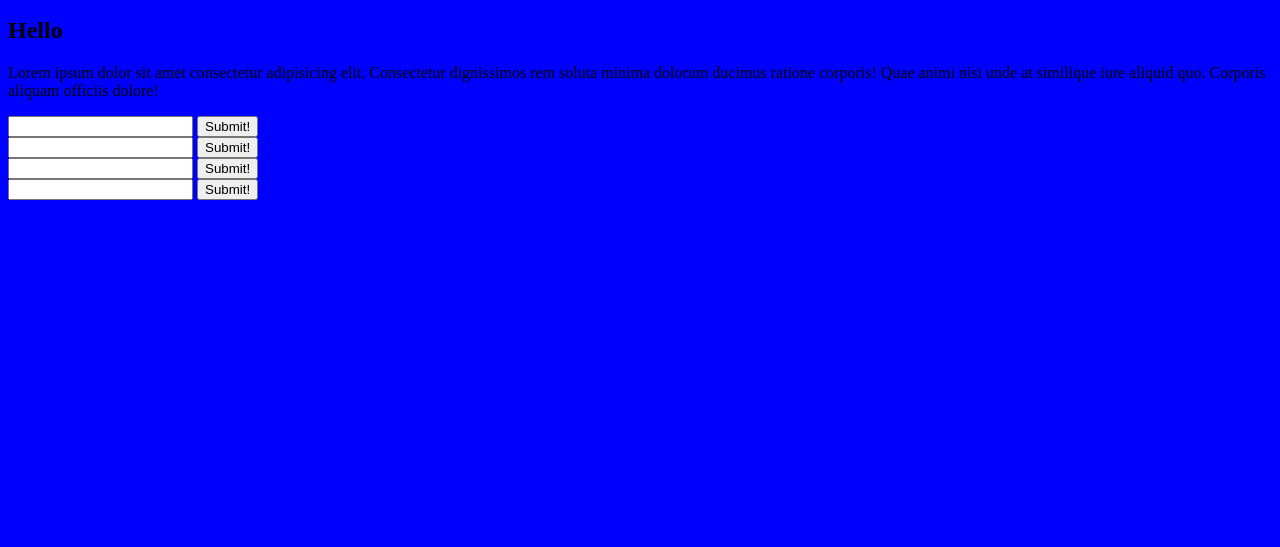
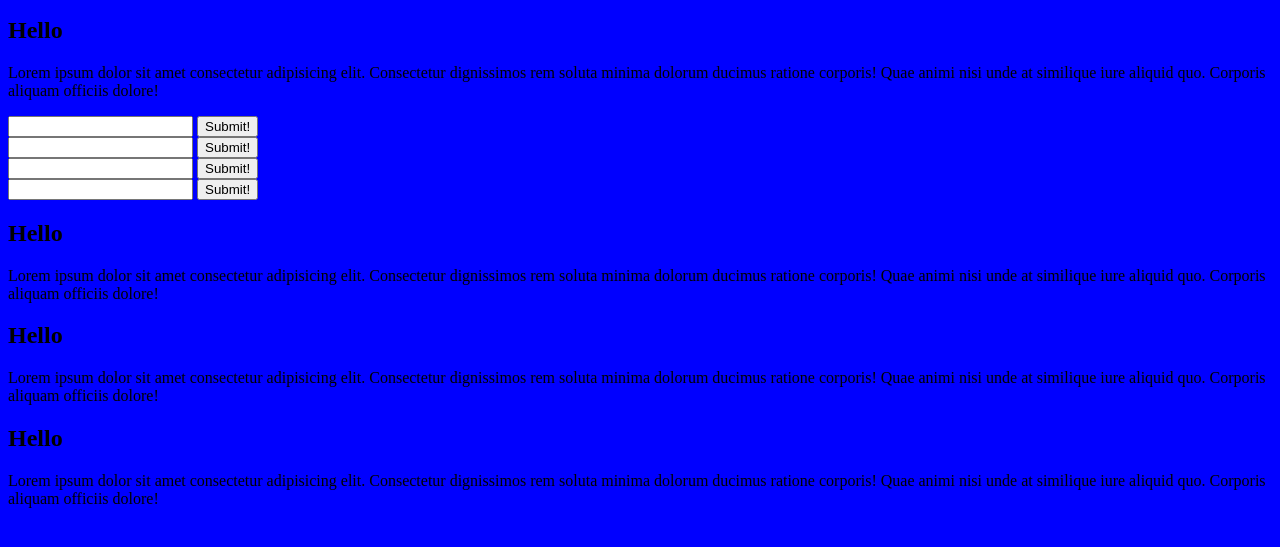
Before and after one commit to JunoNguyen/gitflow, a plain HTML site: page index.html in a window 1280 px wide. Shown: the part 101-648 px from the top of the page. Drawn offline with Linux system fonts and the light colour scheme.

Commit message:
made html changes

```diff
--- a/index.html
+++ b/index.html
@@ -41,5 +41,35 @@
         <input id="name">
         <button>Submit!</button>
     </form>
+    <section>
+        <div>
+            <h2>
+                Hello
+            </h2>
+            <p>
+                Lorem ipsum dolor sit amet consectetur adipisicing elit. Consectetur dignissimos rem soluta minima dolorum ducimus ratione corporis! Quae animi nisi unde at similique iure aliquid quo. Corporis aliquam officiis dolore!
+            </p>
+        </div>
+    </section>
+    <section>
+        <div>
+            <h2>
+                Hello
+            </h2>
+            <p>
+                Lorem ipsum dolor sit amet consectetur adipisicing elit. Consectetur dignissimos rem soluta minima dolorum ducimus ratione corporis! Quae animi nisi unde at similique iure aliquid quo. Corporis aliquam officiis dolore!
+            </p>
+        </div>
+    </section>
+    <section>
+        <div>
+            <h2>
+                Hello
+            </h2>
+            <p>
+                Lorem ipsum dolor sit amet consectetur adipisicing elit. Consectetur dignissimos rem soluta minima dolorum ducimus ratione corporis! Quae animi nisi unde at similique iure aliquid quo. Corporis aliquam officiis dolore!
+            </p>
+        </div>
+    </section>
 </body>
 </html>
```
